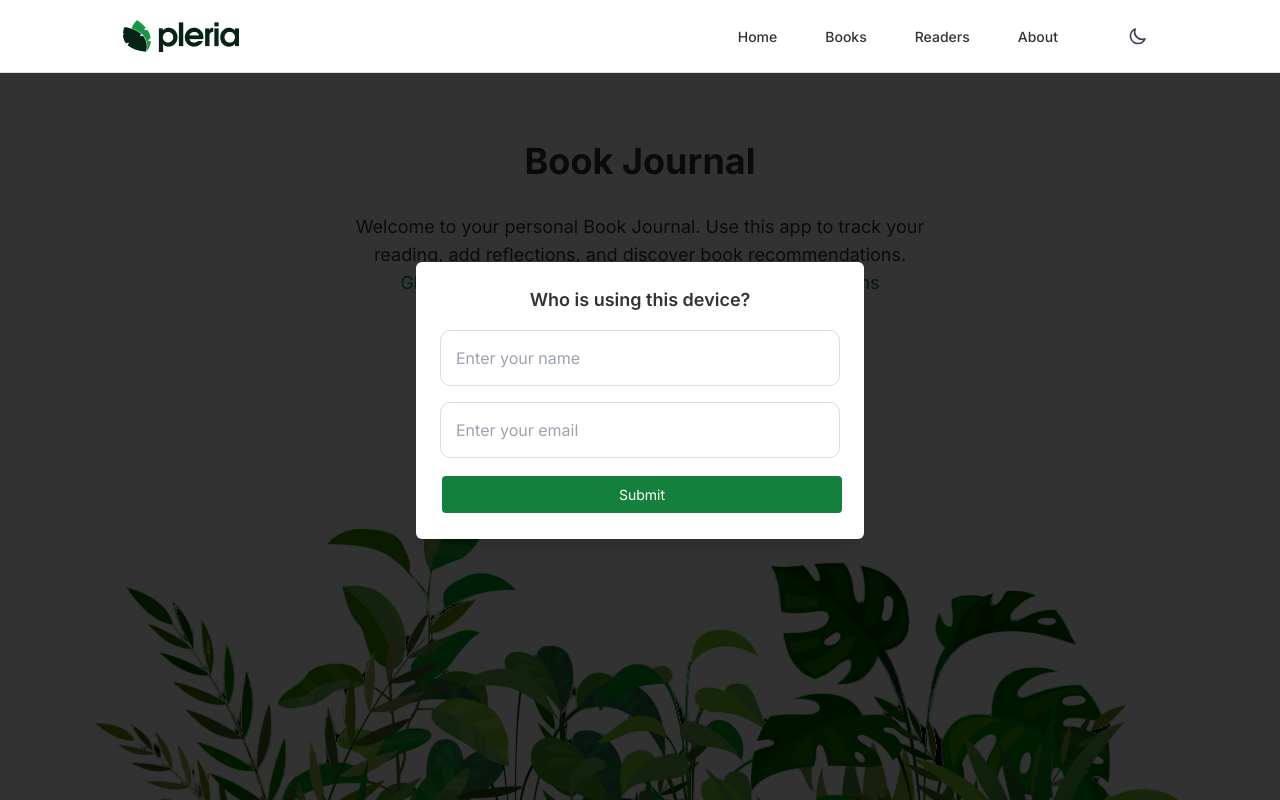
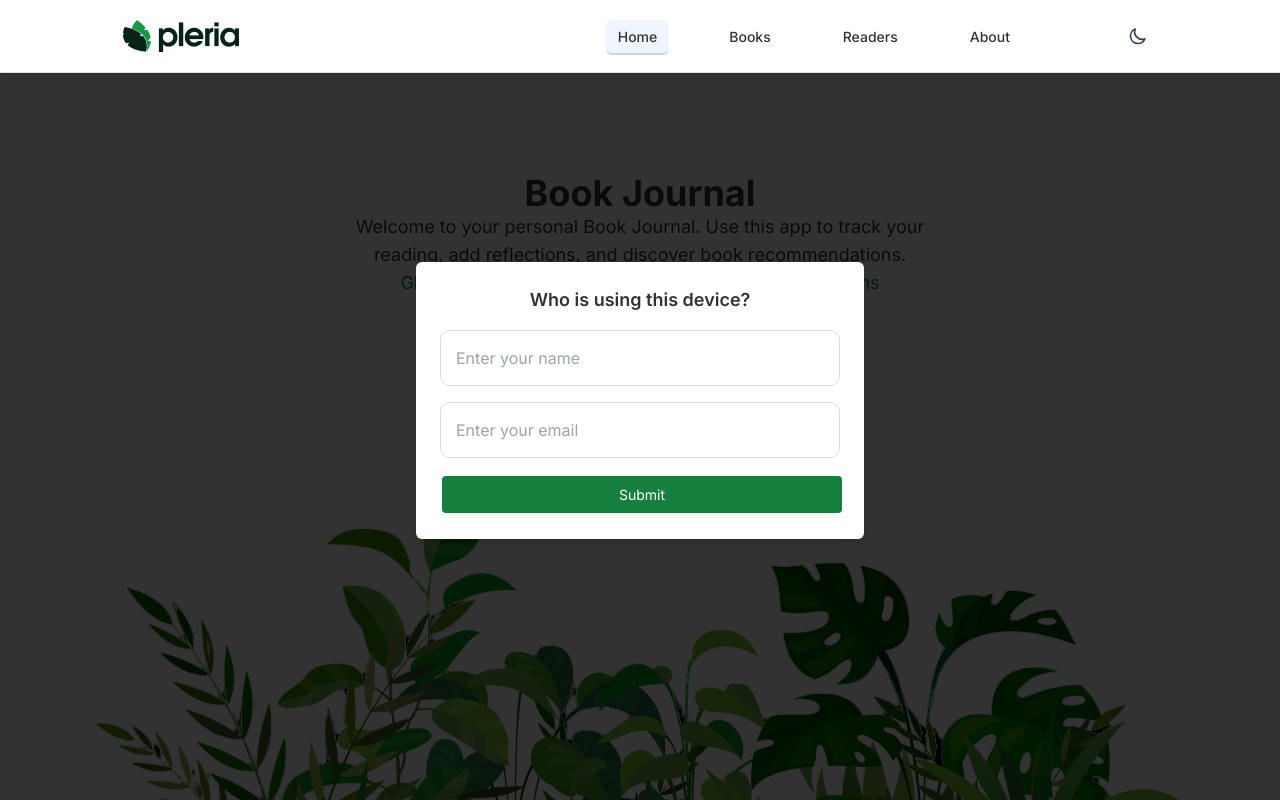
Before and after one commit to gilleon/book-journal, a Next.js app: page / in a window 1280 px wide. Built offline with nearby package versions, Linux system fonts and the light colour scheme.

Commit message:
Implement usePathname hook for current route detection

```diff
--- a/src/app/layout.tsx
+++ b/src/app/layout.tsx
@@ -1,12 +1,7 @@
-import Image from "next/image";
 import type { Metadata } from "next";
 import "./globals.css";
-import Link from 'next/link';
-import ReaderInitModal from "../components/ReaderInitModal";
-import LogoutButton from "../components/LogoutButton";
-import MobileNav from "../components/MobileNav";
-import ThemeToggle from "../components/ThemeToggle";
 import { ThemeProvider } from "../contexts/ThemeContext";
+import LayoutContent from "../components/LayoutContent";
 
 export const metadata: Metadata = {
   title: "Pleria Book Journal",
@@ -40,67 +35,7 @@ export default function RootLayout({
       </head>
       <body className="min-h-screen bg-gray-50 dark:bg-gray-900 transition-colors duration-300">
         <ThemeProvider>
-          <div className="container">
-            <div className="main-section">
-              <nav className="main-nav hidden lg:block bg-white dark:bg-gray-800 shadow-sm border-b border-gray-200 dark:border-gray-700 transition-colors duration-300">
-                <div className="nav-container mx-auto px-4 sm:px-6 lg:px-8">
-                  <div className="nav-logo flex items-center">
-                    <Image
-                      src="/images/logo.png"
-                      alt="Pleria Logo"
-                      width={118}
-                      height={32}
-                      className="h-8 w-auto"
-                    />
-                  </div>
-                  <ul className="nav-links flex justify-end items-center">
-                    <li>
-                      <Link
-                        href="/"
-                        className="text-gray-700 dark:text-gray-300 hover:text-blue-600 dark:hover:text-blue-400 px-3 py-2 text-sm font-medium transition-colors duration-200"
-                      >
-                        Home
-                      </Link>
-                    </li>
-                    <li>
-                      <Link
-                        href="/books"
-                        className="text-gray-700 dark:text-gray-300 hover:text-blue-600 dark:hover:text-blue-400 px-3 py-2 text-sm font-medium transition-colors duration-200"
-                      >
-                        Books
-                      </Link>
-                    </li>
-                    <li>
-                      <Link
-                        href="/readers"
-                        className="text-gray-700 dark:text-gray-300 hover:text-blue-600 dark:hover:text-blue-400 px-3 py-2 text-sm font-medium transition-colors duration-200"
-                      >
-                        Readers
-                      </Link>
-                    </li>
-                    <li>
-                      <Link
-                        href="/about"
-                        className="text-gray-700 dark:text-gray-300 hover:text-blue-600 dark:hover:text-blue-400 px-3 py-2 text-sm font-medium transition-colors duration-200"
-                      >
-                        About
-                      </Link>
-                    </li>
-                    <li>
-                      <LogoutButton />
-                    </li>
-                    <li>
-                      <ThemeToggle />
-                    </li>
-                  </ul>
-                </div>
-              </nav>
-
-              <MobileNav />
-              {children}
-              <ReaderInitModal />
-            </div>
-          </div>
+          <LayoutContent>{children}</LayoutContent>
         </ThemeProvider>
       </body>
     </html>
--- /dev/null
+++ b/src/components/LayoutContent.tsx
@@ -0,0 +1,73 @@
+'use client';
+
+import Link from 'next/link';
+import { usePathname } from 'next/navigation';
+import ReaderInitModal from "./ReaderInitModal";
+import LogoutButton from "./LogoutButton";
+import MobileNav from "./MobileNav";
+import ThemeToggle from "./ThemeToggle";
+import Logo from "./Logo";
+
+interface LayoutContentProps {
+  children: React.ReactNode;
+}
+
+export default function LayoutContent({ children }: LayoutContentProps) {
+  const pathname = usePathname();
+
+  const navLinks = [
+    { href: '/', label: 'Home' },
+    { href: '/books', label: 'Books' },
+    { href: '/readers', label: 'Readers' },
+    { href: '/about', label: 'About' },
+  ];
+
+  const isActive = (href: string) => {
+    if (href === '/') {
+      return pathname === '/';
+    }
+    return pathname.startsWith(href);
+  };
+
+  return (
+    <div className="container">
+      <div className="main-section">
+        <nav className="main-nav hidden lg:block bg-white dark:bg-gray-900 shadow-sm border-b border-gray-200 dark:border-gray-700 transition-colors duration-300">
+          <div className="nav-container mx-auto px-4 sm:px-6 lg:px-8">
+            <div className="nav-logo flex items-center">
+              <Logo />
+            </div>
+            <ul className="nav-links flex justify-end items-center space-x-6">
+              {navLinks.map((link) => (
+                <li key={link.href}>
+                  <Link
+                    href={link.href}
+                    className={`px-3 py-2 text-sm font-medium transition-all duration-200 rounded-md relative ${
+                      isActive(link.href)
+                        ? "text-blue-400 dark:text-gray-50 bg-blue-50 dark:bg-green-700 border-b-2 border-gray-300 dark:border-blue-50 [&:has(:hover)>*:not(:hover)]:scale-95"
+                        : "text-gray-700 dark:text-gray-300 hover:text-blue-600 dark:hover:text-blue-400 hover:bg-gray-100 dark:hover:bg-gray-700"
+                    }`}
+                  >
+                    {link.label}
+                  </Link>
+                </li>
+              ))}
+              <li>
+                <LogoutButton />
+              </li>
+              <li>
+                <ThemeToggle />
+              </li>
+            </ul>
+          </div>
+        </nav>
+
+        <MobileNav />
+        <main className="flex-1 px-4 sm:px-6 lg:px-8 py-4 sm:py-6 lg:py-8">
+          {children}
+        </main>
+        <ReaderInitModal />
+      </div>
+    </div>
+  );
+}
```
